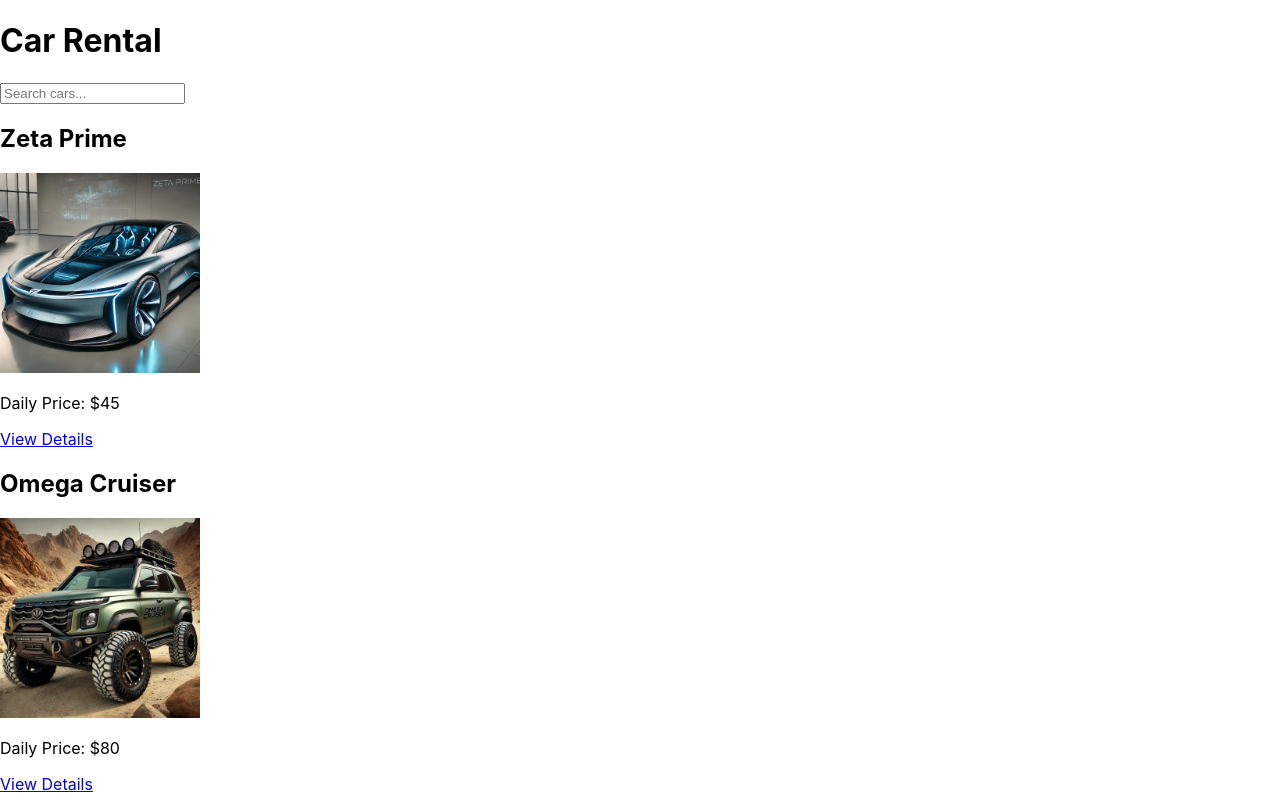
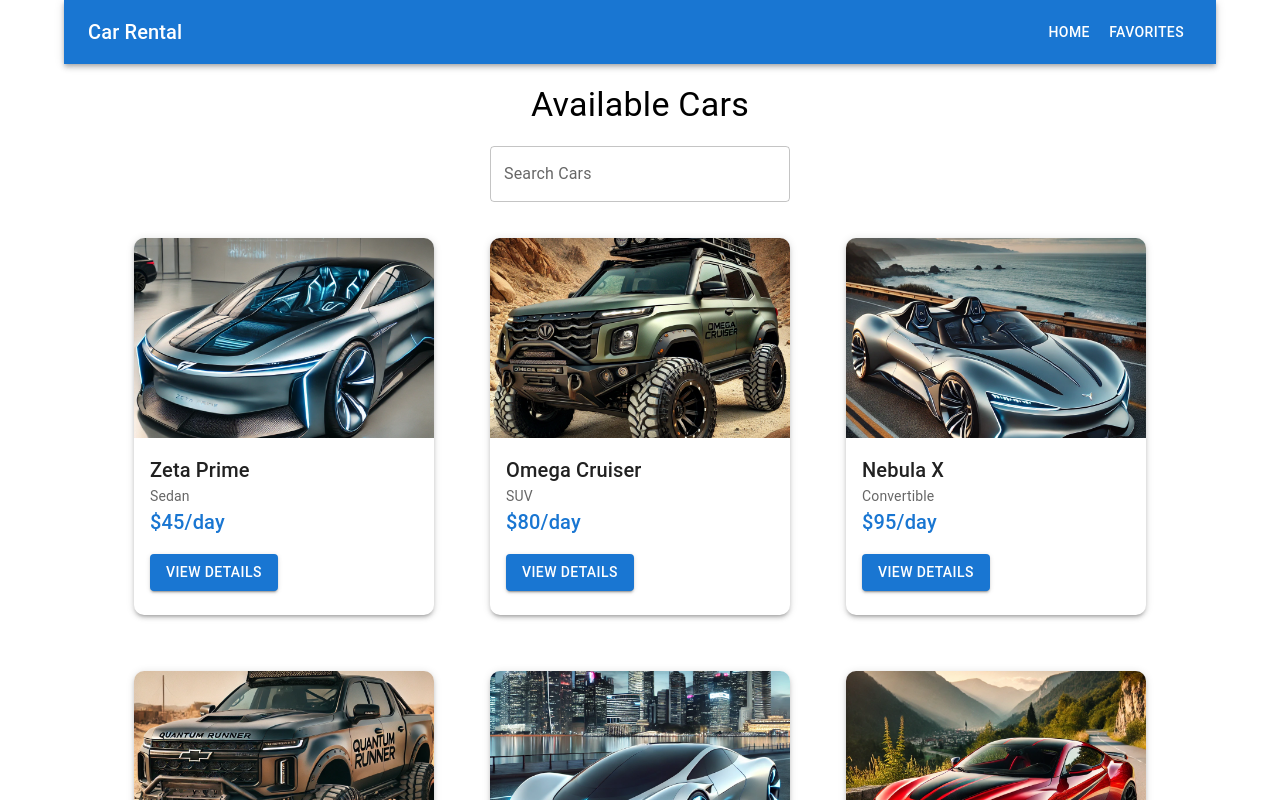
Before and after one commit to edenadiv/Task3, a React (Create React App) app: page / in a window 1280 px wide. Shown: the top 800 px of the page. Built offline with nearby package versions, Linux system fonts and the light colour scheme.

Commit message:
Updated the components from testing to design, still not final

```diff
--- /dev/null
+++ b/src/components/CarCard.js
@@ -0,0 +1,28 @@
+import React from "react";
+import { Card, CardMedia, CardContent, Typography, Button, Box } from "@mui/material";
+import { Link } from "react-router-dom";
+
+function CarCard({ car }) {
+  return (
+    <Card sx={{ width: 300, margin: 2, borderRadius: "10px", boxShadow: 3 }}>
+      <CardMedia
+        component="img"
+        height="200"
+        image={car.images[0]}
+        alt={car.name}
+      />
+      <CardContent>
+        <Typography variant="h6">{car.name}</Typography>
+        <Typography variant="body2" color="textSecondary">{car.type}</Typography>
+        <Typography variant="h6" color="primary">${car.daily_price}/day</Typography>
+        <Box sx={{ display: "flex", justifyContent: "space-between", marginTop: 2 }}>
+          <Button variant="contained" color="primary" component={Link} to={`/car/${car.id}`}>
+            View Details
+          </Button>
+        </Box>
+      </CardContent>
+    </Card>
+  );
+}
+
+export default CarCard;
--- /dev/null
+++ b/src/components/Navbar.js
@@ -0,0 +1,21 @@
+import React from "react";
+import { AppBar, Toolbar, Typography, Button, Box } from "@mui/material";
+import { Link } from "react-router-dom";
+
+function Navbar() {
+  return (
+    <AppBar position="static" color="primary">
+      <Toolbar>
+        <Typography variant="h6" component="div" sx={{ flexGrow: 1 }}>
+          Car Rental
+        </Typography>
+        <Box>
+          <Button color="inherit" component={Link} to="/">Home</Button>
+          <Button color="inherit" component={Link} to="/favorites">Favorites</Button>
+        </Box>
+      </Toolbar>
+    </AppBar>
+  );
+}
+
+export default Navbar;
--- /dev/null
+++ b/src/components/SearchBar.js
@@ -0,0 +1,18 @@
+import React from "react";
+import { TextField, Box } from "@mui/material";
+
+function SearchBar({ search, setSearch }) {
+  return (
+    <Box sx={{ display: "flex", justifyContent: "center", margin: "20px 0" }}>
+      <TextField
+        label="Search Cars"
+        variant="outlined"
+        value={search}
+        onChange={(e) => setSearch(e.target.value)}
+        sx={{ width: "300px" }}
+      />
+    </Box>
+  );
+}
+
+export default SearchBar;
--- a/src/pages/CarDetails.js
+++ b/src/pages/CarDetails.js
@@ -1,28 +1,31 @@
 import React from "react";
 import { useParams, Link } from "react-router-dom";
 import carData from "../data/cars.json";
+import { Container, Typography, Button, Grid, CardMedia } from "@mui/material";
 
 function CarDetails() {
   const { id } = useParams();
   const car = carData.cars.find(car => car.id === parseInt(id));
 
-  if (!car) {
-    return <h2>Car not found</h2>;
-  }
+  if (!car) return <Typography variant="h5">Car not found</Typography>;
 
   return (
-    <div>
-      <h1>{car.name}</h1>
-      <div>
+    <Container>
+      <Typography variant="h4">{car.name}</Typography>
+      <Grid container spacing={2}>
         {car.images.map((image, index) => (
-          <img key={index} src={image} alt={`${car.name} ${index + 1}`} width="200" />
+          <Grid item key={index}>
+            <CardMedia component="img" image={image} alt={car.name} sx={{ width: 300 }} />
+          </Grid>
         ))}
-      </div>
-      <p>Type: {car.type}</p>
-      <p>Capacity: {car.capacity} people</p>
-      <p>Daily Price: ${car.daily_price}</p>
-      <Link to="/">Back to Home</Link>
-    </div>
+      </Grid>
+      <Typography variant="h6">Type: {car.type}</Typography>
+      <Typography variant="h6">Capacity: {car.capacity} people</Typography>
+      <Typography variant="h6">Price: ${car.daily_price} / day</Typography>
+      <Button variant="contained" color="primary" component={Link} to="/">
+        Back to Home
+      </Button>
+    </Container>
   );
 }
 
--- a/src/pages/HomePage.js
+++ b/src/pages/HomePage.js
@@ -1,6 +1,9 @@
 import React, { useState, useEffect } from "react";
-import { Link } from "react-router-dom";
 import carData from "../data/cars.json";
+import { Container, Grid, Typography } from "@mui/material";
+import Navbar from "../components/Navbar";
+import SearchBar from "../components/SearchBar";
+import CarCard from "../components/CarCard";
 
 function HomePage() {
   const [cars, setCars] = useState([]);
@@ -15,25 +18,20 @@ function HomePage() {
   );
 
   return (
-    <div>
-      <h1>Car Rental</h1>
-      <input
-        type="text"
-        placeholder="Search cars..."
-        value={search}
-        onChange={(e) => setSearch(e.target.value)}
-      />
-      <div>
+    <Container>
+      <Navbar />
+      <Typography variant="h4" sx={{ textAlign: "center", marginTop: "20px" }}>
+        Available Cars
+      </Typography>
+      <SearchBar search={search} setSearch={setSearch} />
+      <Grid container spacing={3} justifyContent="center">
         {filteredCars.map((car) => (
-          <div key={car.id}>
-            <h2>{car.name}</h2>
-            <img src={car.images[0]} alt={car.name} width="200" />
-            <p>Daily Price: ${car.daily_price}</p>
-            <Link to={`/car/${car.id}`}>View Details</Link>
-          </div>
+          <Grid item key={car.id}>
+            <CarCard car={car} />
+          </Grid>
         ))}
-      </div>
-    </div>
+      </Grid>
+    </Container>
   );
 }
 
```
